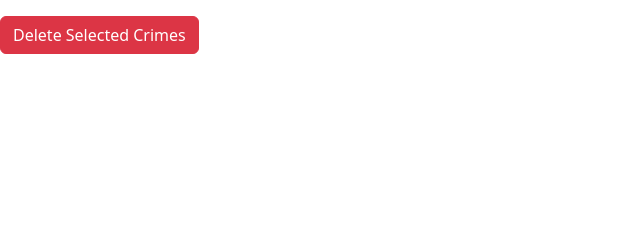
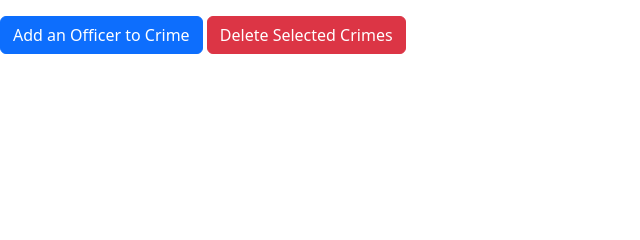
Before and after one commit to andylin2004/CSUY-3083-Project, a Flask app: page /crimes in a window 1280 px wide. Shown: the part 207-447 px from the top of the page, without its empty margins (0-640 px from the left). Run offline with Flask 3, Linux system fonts and the light colour scheme; the visitor is signed in with stand-in values (Sample User, id 1).

Commit message:
added crime to officers and officers to crime

```diff
--- a/server.py
+++ b/server.py
@@ -760,5 +760,19 @@ def edit_sentence():
         flash('You have no rights','error')
     return redirect("/sentences")
 
+@app.route('/add-officer-to-crime', methods=['POST'])
+def add_officer_to_crime():
+    # TODO: add officer to a crime
+    print(request.form)
+
+    return redirect("/crimes")
+
+@app.route('/add-crime-to-officers', methods=['POST'])
+def add_crime_to_officers():
+    # TODO: add crime to officers
+    print(request.form)
+
+    return redirect("/officers")
+
 if __name__ == '__main__':
     app.run(port=5002, debug=True)
--- a/templates/crimes.html
+++ b/templates/crimes.html
@@ -112,7 +112,16 @@
                     {% endfor %}
                 </tbody>
             </table>
-            <input type="submit" class="btn btn-danger" value="Delete Selected Crimes" onclick="javascript: form.action='/delete-crimes'+window.location.search; form.method='post'">
+            <div class="action-group">
+                <input type="text" style="display: none;" value="" name="officer_id" id="officer_id">
+                <input type="submit" class="btn btn-primary" value="Add an Officer to Crime" onclick="
+                let o_id = prompt('Type the officer ID that responded to the crime.');
+
+                document.getElementById('officer_id').value = o_id;
+                form.action='/add-officer-to-crime'+window.location.search; form.method='post';
+                ">
+                <input type="submit" class="btn btn-danger" value="Delete Selected Crimes" onclick="javascript: form.action='/delete-crimes'+window.location.search; form.method='post'">
+            </div>
         </form>
         <!-- add modal -->
         <div class="modal fade" id="addModal" tabindex="-1" aria-labelledby="addModalLabel" aria-hidden="true">
```
Also changed, not shown: templates/officers.html (+10 -1 lines).
